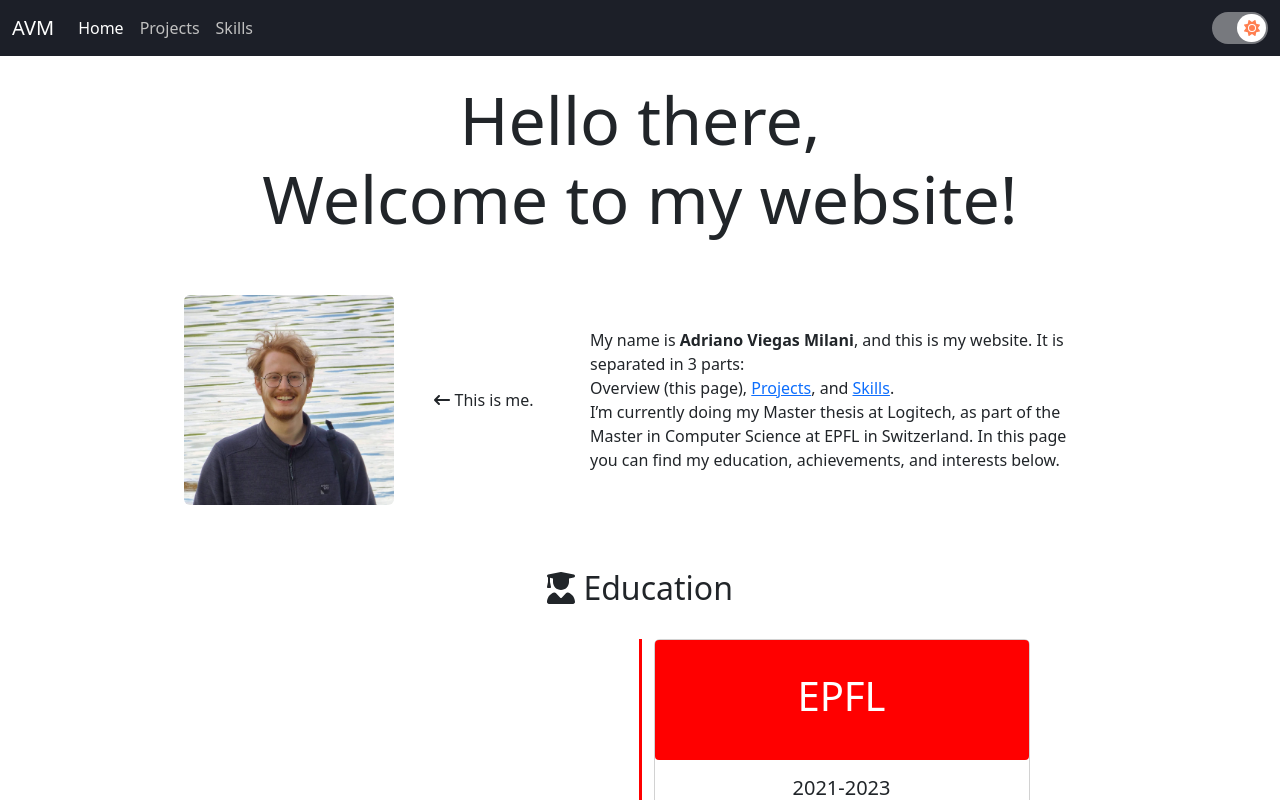
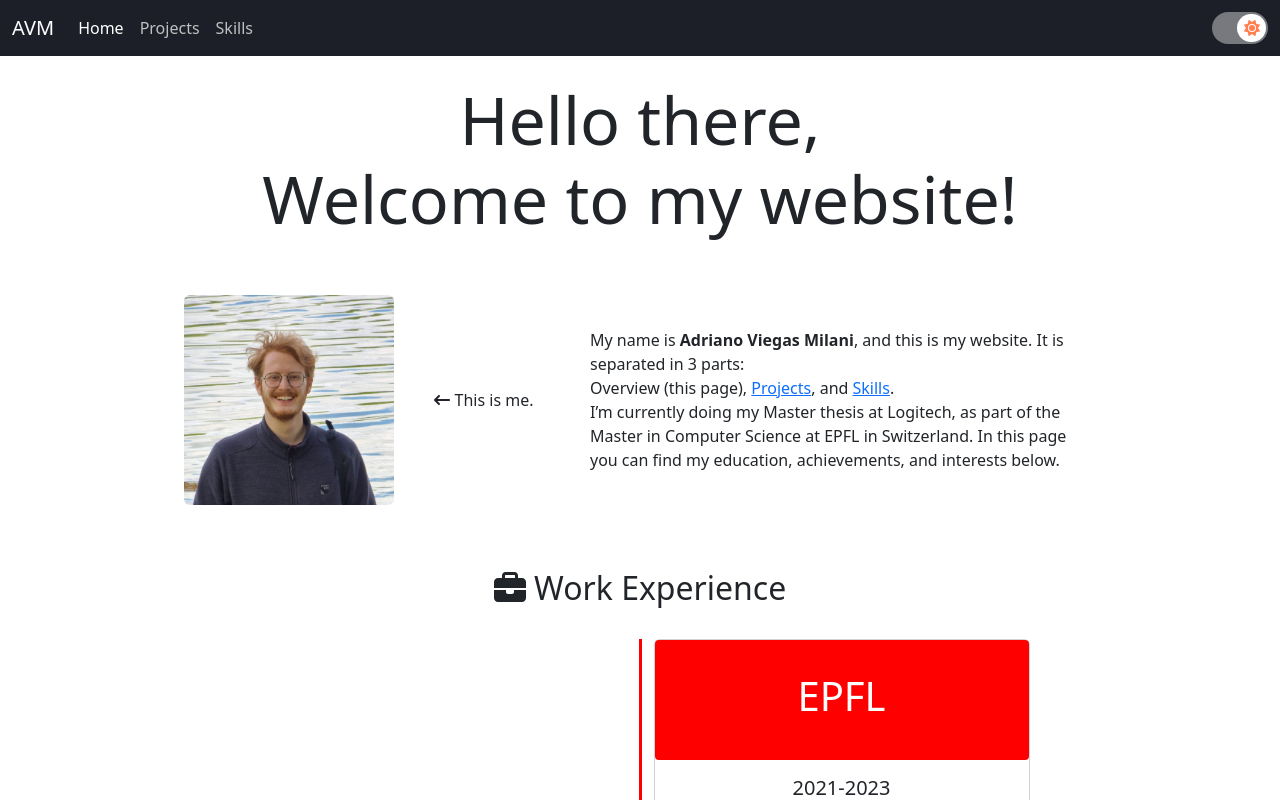
Before and after one commit to AdrianoVM/AdrianoVM.github.io, a React (Create React App) app in the folder personal-website/: page / in a window 1280 px wide. Shown: the top 800 px of the page. Built offline with nearby package versions, Linux system fonts and the light colour scheme.

Commit message:
feat: updating packages

```diff
--- a/personal-website/package.json
+++ b/personal-website/package.json
@@ -15,7 +15,7 @@
     "babel-plugin-macros": "^3.1.0",
     "bootstrap": "^5.2.0",
     "classnames": "^2.3.1",
-    "framer-motion": "^7.2.1",
+    "framer-motion": "^11.0.6",
     "react": "^18.2.0",
     "react-bootstrap": "^2.5.0",
     "react-dom": "^18.2.0",
@@ -52,6 +52,6 @@
     ]
   },
   "devDependencies": {
-    "gh-pages": "^4.0.0"
+    "gh-pages": "^6.1.1"
   }
 }
--- a/personal-website/src/components/interests/index.js
+++ b/personal-website/src/components/interests/index.js
@@ -18,7 +18,7 @@ const Interests = props => {
                 onClick={() => setSelectedTab(item)}>
                     <motion.div className="tabs" style={{background: item.color}}>
                     <MIcon icon={item.icon}/>
-                <AnimatePresence exitBeforeEnter>
+                <AnimatePresence mode="wait">
                 {item === selectedTab ? (
                     <motion.div className="underline" layoutId="underline" key={selectedTab ? selectedTab.icon : "empty"}
                     >
@@ -30,7 +30,7 @@ const Interests = props => {
             ))}
           </Row>
         <div style={{height : "4rem"}}>
-          <AnimatePresence exitBeforeEnter>
+          <AnimatePresence mode="wait">
             <motion.div
               key={selectedTab ? selectedTab.label : "empty"}
               initial={{ y: 10, opacity: 0 }}
--- a/personal-website/src/pages/index.js
+++ b/personal-website/src/pages/index.js
@@ -3,7 +3,7 @@ import { adri } from '../images';
 import React from 'react';
 import Timeline from '../components/card/timeline';
 import { Link } from 'react-router-dom';
-import { faArrowAltCircleRight, faArrowLeftLong, faDiceD6, faFileAlt, faMedal, faStar, faUserGraduate, faNewspaper} from '@fortawesome/free-solid-svg-icons';
+import { faArrowAltCircleRight, faArrowLeftLong, faDiceD6, faFileAlt, faMedal, faStar, faUserGraduate, faNewspaper, faBriefcase} from '@fortawesome/free-solid-svg-icons';
 import { FontAwesomeIcon } from '@fortawesome/react-fontawesome';
 import NavButton from '../components/nav/button';
 import { HashLink } from 'react-router-hash-link';
@@ -39,6 +39,9 @@ const Home = () => {
           </div>
 
 
+          <h2 className="link-target" id="work"><FontAwesomeIcon icon={faBriefcase}/> Work Experience</h2>
+
+          <Timeline></Timeline>
 
           <h2 className="link-target" id="education"><FontAwesomeIcon icon={faUserGraduate}/> Education</h2>
 
```
Also changed, not shown: 1 other file (tests, documents, lock files or other folders).
